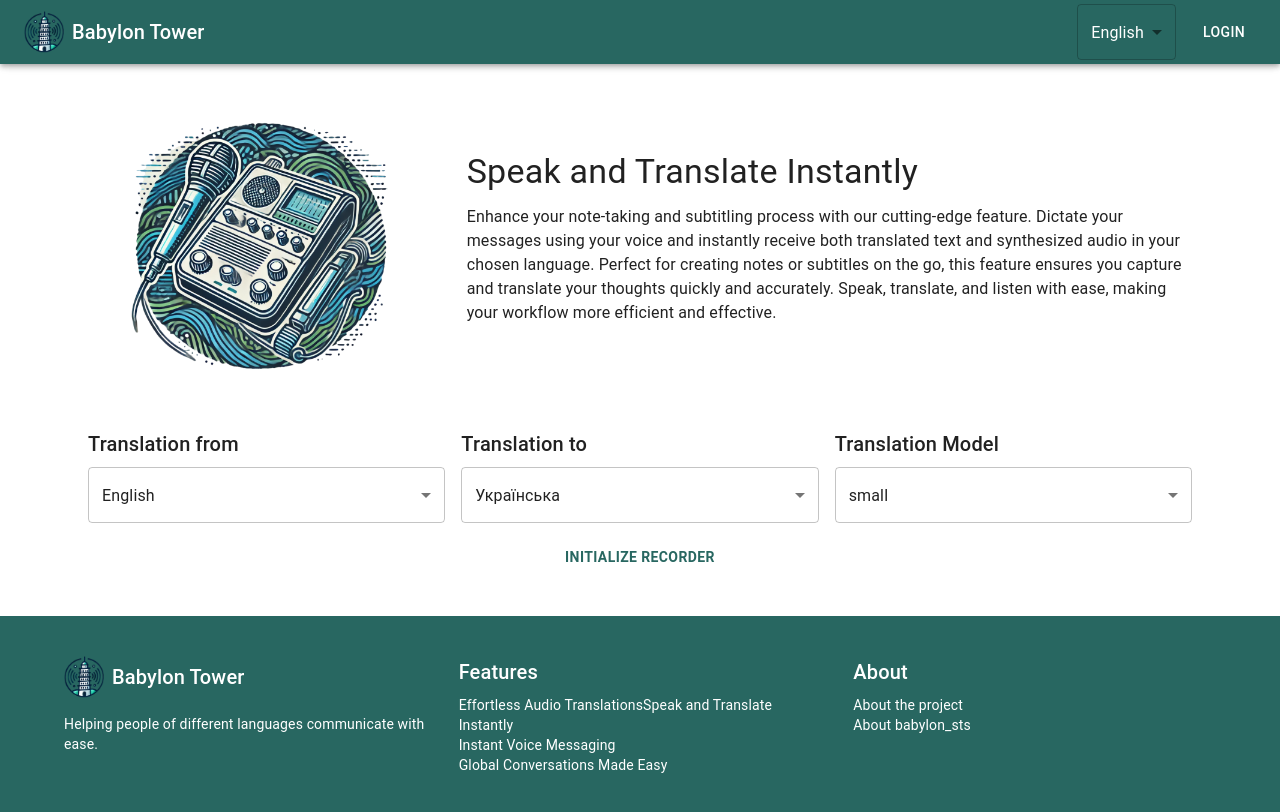
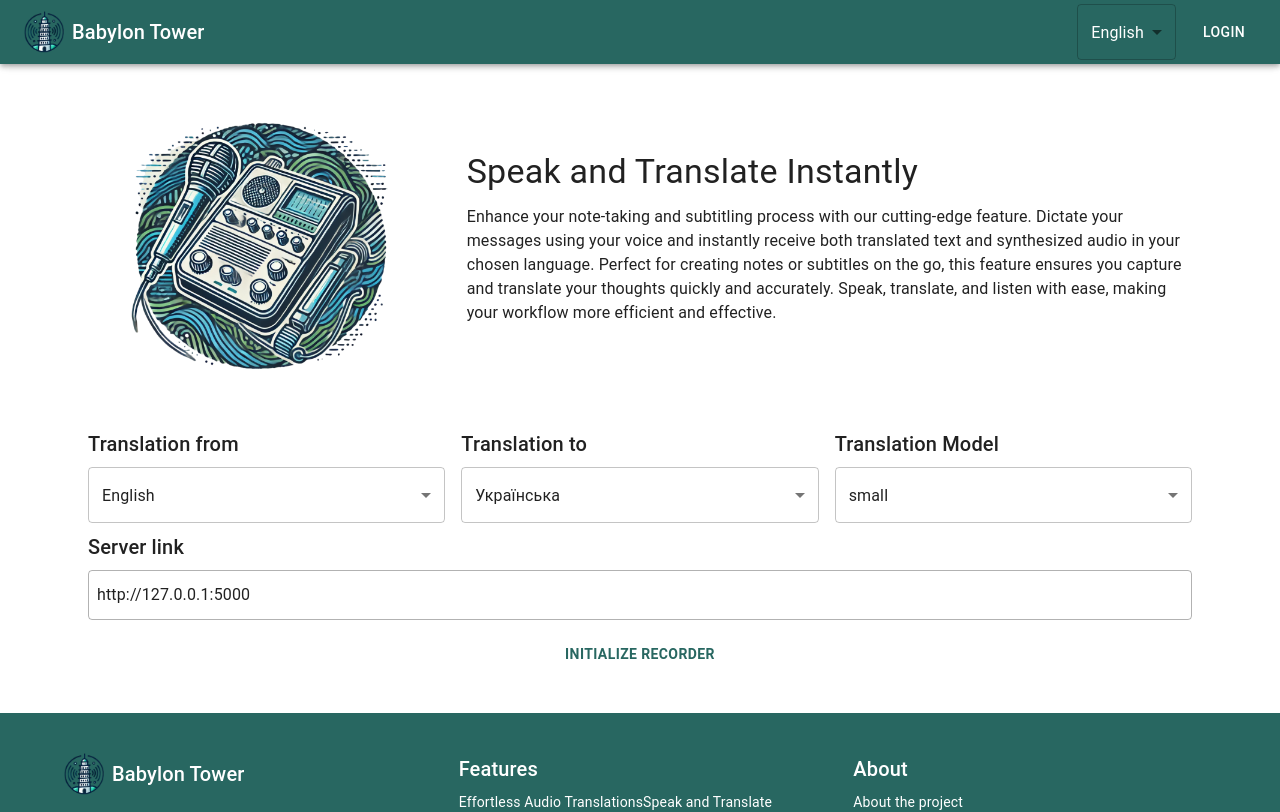
Before and after one commit to Artuar/babelTower, a Next.js app in the folder frontend/: page /voice-recorder in a window 1280 px wide. Shown: the top 812 px of the page. Built offline with nearby package versions, Linux system fonts and the light colour scheme; no server answers.

Commit message:
# server link field

```diff
--- a/frontend/pages/voice-recorder/index.tsx
+++ b/frontend/pages/voice-recorder/index.tsx
@@ -1,7 +1,7 @@
 import { useState, useEffect, useRef, useCallback } from 'react';
 import { ProcessedData } from "./types";
 import Layout from "../layout";
-import { Box, Container } from "@mui/material";
+import {Box, Container, Input, Typography} from "@mui/material";
 import { FeatureArticle } from "../../components/FeatureArticle";
 import { InitialisationForm } from "../../components/InitialisationForm";
 import { TranslationModel } from "../audio-translation/types";
@@ -10,12 +10,11 @@ import { Console } from "./Console";
 import { Button } from "../../components/Button";
 import { MicrophoneManager } from '../../helpers/MicrophoneManager';
 
-const wsUrl = 'wss://af6e-34-82-197-233.ngrok-free.app/socket.io/?transport=websocket';
-
 const VoiceRecorderContent = () => {
   const [languageTo, setLanguageTo] = useState('ua');
   const [languageFrom, setLanguageFrom] = useState('en');
   const [modelName, setModelName] = useState<TranslationModel>('small');
+  const [url, setUrl] = useState<string>('http://127.0.0.1:5000');
   const [loading, setLoading] = useState(false);
   const [recording, setRecording] = useState(false);
   const [isInitialized, setIsInitialized] = useState(false);
@@ -24,7 +23,8 @@ const VoiceRecorderContent = () => {
   const socketRef = useRef<WebSocket | null>(null);
 
   useEffect(() => {
-    socketRef.current = new WebSocket(wsUrl);
+    const formattedUrl = url.replace("http", "ws")
+    socketRef.current = new WebSocket(`${formattedUrl}/socket.io/?transport=websocket`);
 
     socketRef.current.onopen = function(event) {
       console.log("Connected to WebSocket server.");
@@ -52,7 +52,7 @@ const VoiceRecorderContent = () => {
     return () => {
       socketRef.current?.close();
     };
-  }, []);
+  }, [url]);
 
   const startRecording = async () => {
     await micManagerRef.current?.startRecording();
@@ -99,6 +99,16 @@ const VoiceRecorderContent = () => {
           modelName={modelName}
           setModelName={setModelName}
         />
+        <Typography variant="h6" gutterBottom mt={1}>
+          Server link
+        </Typography>
+        <Input
+          sx={{ p: 1, border: 1, borderRadius: 1, borderColor: "rgba(0, 0, 0, 0.3)" }}
+          disableUnderline
+          onChange={(event) => setUrl(event.currentTarget.value)}
+          value={url}
+          fullWidth
+        />
         <Button onClick={initializeModels} fullWidth>
           Initialize recorder
         </Button>
```
